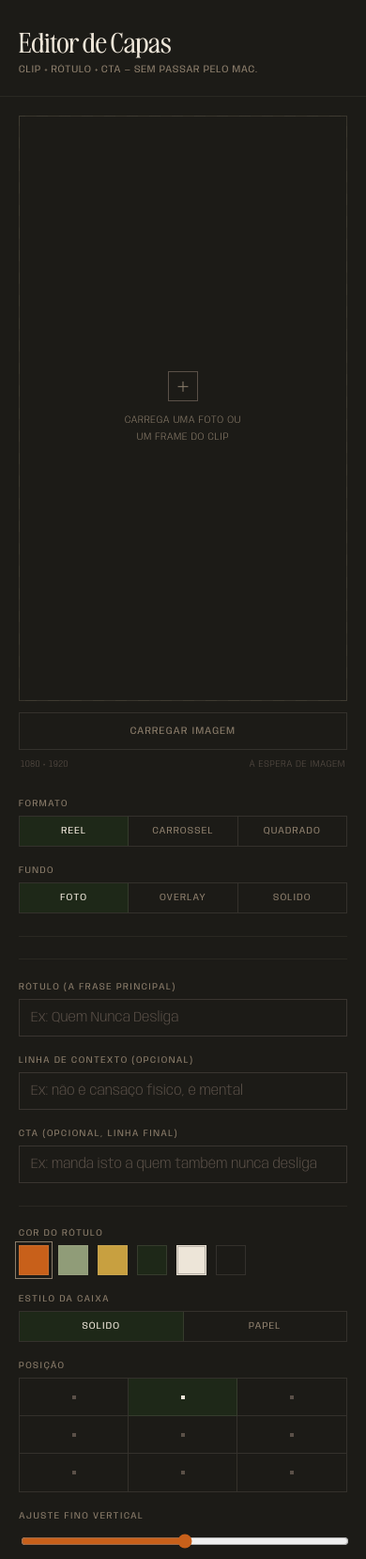
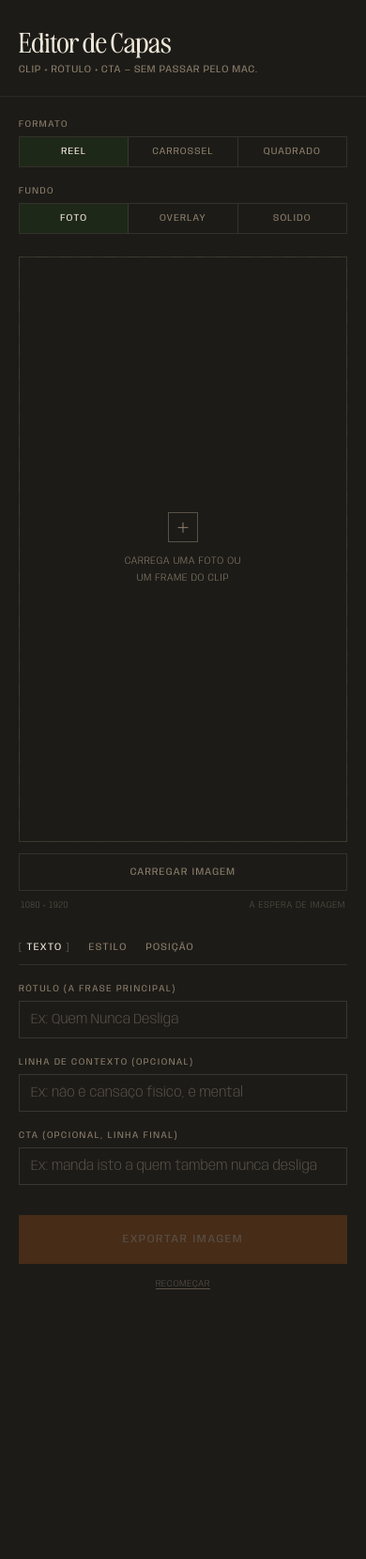
Before and after one commit to Carlos-Baptista/honest-navigator-post-template, a plain HTML site: page index.html in a window 390 px wide. Shown: the top 1659 px of the page at 94% size. After the commit the page ends 1411 px from the top, so only its background shows below. Drawn offline with Linux system fonts and the light colour scheme.

Commit message:
new layout

```diff
--- a/index.html
+++ b/index.html
@@ -265,10 +265,34 @@ html,body{
   font-size:16px;
 }
 
+.tab-bar{
+  display:flex;
+  gap:20px;
+  margin:22px 0 20px;
+  padding-bottom:12px;
+  border-bottom:0.5px solid var(--color-border-mid);
+}
+.tab-bar button{
+  background:transparent;
+  border:none;
+  padding:0;
+  color:var(--color-text-mid);
+  font-family:'Anybody',sans-serif;
+  font-size:11px;
+  font-weight:400;
+  letter-spacing:var(--tracking-wider);
+  text-transform:uppercase;
+}
+.tab-bar button.active{ color:var(--color-text-strong); }
+.tab-bar button.active::before{ content:'[ '; color:var(--color-dim); }
+.tab-bar button.active::after{ content:' ]'; color:var(--color-dim); }
+
+.tab-panel .pos-grid{ max-width:180px; margin:0 auto; }
+
 .pos-grid{
   display:grid;
   grid-template-columns:repeat(3, 1fr);
-  grid-template-rows:repeat(3, 40px);
+  grid-template-rows:repeat(3, 28px);
   border:0.5px solid var(--color-border-mid);
 }
 .pos-grid button{
@@ -373,6 +397,7 @@ html,body{
   .segmented button:not(.active):hover{ color:var(--color-text-base); }
   .page-tab:not(.active):hover{ color:var(--color-text-strong); border-color:var(--color-text-mid); }
   .pos-grid button:not(.active):hover{ background:rgba(200,186,168,0.08); }
+  .tab-bar button:not(.active):hover{ color:var(--color-text-base); }
   .swatch:hover{ border-color:var(--color-text-mid); }
   .export-btn:not(:disabled):hover{ box-shadow:0 0 18px rgba(200,96,26,0.3), 0 0 36px rgba(200,96,26,0.1); }
   #exportAllBtn:not(:disabled):hover{ box-shadow:0 0 14px rgba(200,96,26,0.2); background:rgba(200,96,26,0.08); }
@@ -388,6 +413,25 @@ html,body{
   <div class="masthead">
     <h1>Editor de Capas</h1>
     <p>Clip + Rótulo + CTA — sem passar pelo Mac.</p>
+  </div>
+
+  <div class="panel" style="padding-bottom:4px;">
+    <div class="field">
+      <label>Formato</label>
+      <div class="segmented" id="formatSeg">
+        <button data-format="reel" class="active">Reel</button>
+        <button data-format="carousel">Carrossel</button>
+        <button data-format="square">Quadrado</button>
+      </div>
+    </div>
+    <div class="field" style="margin-bottom:0;">
+      <label>Fundo</label>
+      <div class="segmented" id="bgSeg">
+        <button data-bg="photo" class="active">Foto</button>
+        <button data-bg="overlay">Overlay</button>
+        <button data-bg="solid">Sólido</button>
+      </div>
+    </div>
   </div>
 
   <div class="canvas-zone">
@@ -408,26 +452,7 @@ html,body{
     </div>
   </div>
 
-  <div class="panel">
-
-    <div class="field">
-      <label>Formato</label>
-      <div class="segmented" id="formatSeg">
-        <button data-format="reel" class="active">Reel</button>
-        <button data-format="carousel">Carrossel</button>
-        <button data-format="square">Quadrado</button>
-      </div>
-    </div>
-    <div class="field">
-      <label>Fundo</label>
-      <div class="segmented" id="bgSeg">
-        <button data-bg="photo" class="active">Foto</button>
-        <button data-bg="overlay">Overlay</button>
-        <button data-bg="solid">Sólido</button>
-      </div>
-    </div>
-
-    <div class="divider"></div>
+  <div class="panel" style="padding-top:4px;">
 
     <div class="field section-hidden" id="pagesField">
       <label>Páginas</label>
@@ -435,8 +460,13 @@ html,body{
       <a class="reset-link" id="removePageLink" style="text-align:left;margin-top:10px;">remover esta página</a>
     </div>
 
-    <div class="divider"></div>
+    <div class="tab-bar" id="tabBar">
+      <button data-tab="texto" class="active">Texto</button>
+      <button data-tab="estilo">Estilo</button>
+      <button data-tab="posicao">Posição</button>
+    </div>
 
+    <div class="tab-panel" id="tabTexto">
       <div class="field">
         <label>Rótulo (a frase principal)</label>
         <input type="text" id="labelText" placeholder="Ex: Quem Nunca Desliga" maxlength="60">
@@ -445,19 +475,19 @@ html,body{
         <label>Linha de contexto (opcional)</label>
         <input type="text" id="contextText" placeholder="Ex: não é cansaço físico, é mental" maxlength="90">
       </div>
-    <div class="field">
+      <div class="field" style="margin-bottom:0;">
         <label>CTA (opcional, linha final)</label>
         <input type="text" id="ctaText" placeholder="Ex: manda isto a quem também nunca desliga" maxlength="80">
       </div>
+    </div>
 
-    <div class="divider"></div>
-
+    <div class="tab-panel section-hidden" id="tabEstilo">
       <div id="photoOnlyControls">
         <div class="field">
           <label>Cor do rótulo</label>
           <div class="swatches" id="swatchesAccent"></div>
         </div>
-      <div class="field">
+        <div class="field" style="margin-bottom:0;">
           <label>Estilo da caixa</label>
           <div class="segmented" id="styleSeg">
             <button data-style="solid" class="active">Sólido</button>
@@ -471,7 +501,7 @@ html,body{
           <label>Cor do texto</label>
           <div class="swatches" id="swatchesOverlayText"></div>
         </div>
-      <div class="field">
+        <div class="field" style="margin-bottom:0;">
           <label>Opacidade do overlay</label>
           <input type="range" id="overlayOpacitySlider" min="0" max="90" value="45">
         </div>
@@ -486,14 +516,16 @@ html,body{
           <label>Cor do texto</label>
           <div class="swatches" id="swatchesTextColor"></div>
         </div>
-      <div class="field">
+        <div class="field" style="margin-bottom:0;">
           <div class="checkbox-row">
             <input type="checkbox" id="textureToggle" checked>
             <span>Grelha com pontos (subtil)</span>
           </div>
         </div>
       </div>
+    </div>
 
+    <div class="tab-panel section-hidden" id="tabPosicao">
       <div class="field">
         <label>Posição</label>
         <div class="pos-grid" id="posGrid">
@@ -508,10 +540,10 @@ html,body{
           <button data-pos="bottom-right"></button>
         </div>
       </div>
-
-    <div class="field">
+      <div class="field" style="margin-bottom:0;">
         <label>Ajuste fino vertical</label>
         <input type="range" id="offsetSlider" min="-300" max="300" value="0">
+      </div>
     </div>
   </div>
 
@@ -784,6 +816,10 @@ document.getElementById('resetLink').addEventListener('click', () => {
   solidOnlyControls.classList.add('section-hidden');
   uploadRow.classList.remove('section-hidden');
   pagesField.classList.add('section-hidden');
+  document.querySelectorAll('#tabBar button').forEach((b) => b.classList.toggle('active', b.dataset.tab === 'texto'));
+  document.getElementById('tabTexto').classList.remove('section-hidden');
+  document.getElementById('tabEstilo').classList.add('section-hidden');
+  document.getElementById('tabPosicao').classList.add('section-hidden');
   renderPageTabs();
   canvas.width = FORMATS.reel.w;
   canvas.height = FORMATS.reel.h;
@@ -1140,6 +1176,17 @@ exportAllBtn.addEventListener('click', () => {
 
 renderPageTabs();
 
+document.getElementById('tabBar').addEventListener('click', (e) => {
+  const btn = e.target.closest('button');
+  if (!btn) return;
+  const tab = btn.dataset.tab;
+  document.querySelectorAll('#tabBar button').forEach(b => b.classList.remove('active'));
+  btn.classList.add('active');
+  document.getElementById('tabTexto').classList.toggle('section-hidden', tab !== 'texto');
+  document.getElementById('tabEstilo').classList.toggle('section-hidden', tab !== 'estilo');
+  document.getElementById('tabPosicao').classList.toggle('section-hidden', tab !== 'posicao');
+});
+
 document.fonts.load("600 76px 'Awesome Serif'").then(() => {
   document.fonts.load("400 34px 'Anybody'").then(() => {
     document.fonts.load("600 30px 'Anybody'").then(draw);
```
Lines whose indentation alone changed are shown as unchanged.
